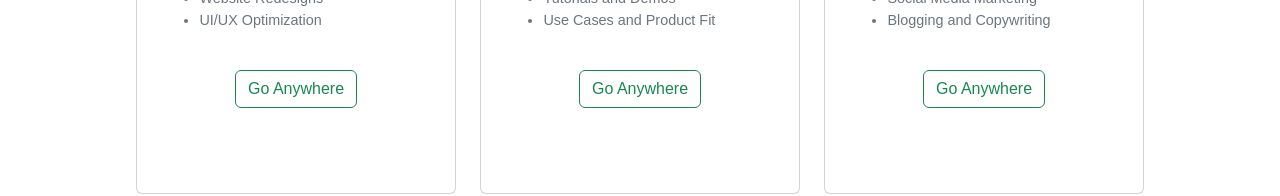
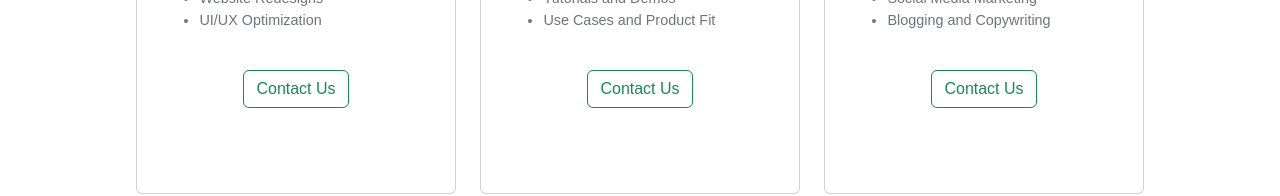
Before and after one commit to bobranalli/3BC, a React (Create React App) app: page / in a window 1280 px wide. Shown: the part 599-795 px from the top of the page. Built offline with nearby package versions, Linux system fonts and the light colour scheme.

Commit message:
Add files via upload

```diff
--- a/src/Cads/CardUI.jsx
+++ b/src/Cads/CardUI.jsx
@@ -3,22 +3,19 @@ import './card-styles.css';
 
 const Card = props => {
     return (
-        <div className = "card text-center">
-            <div className = "overflow">
-                <img src={props.imgsrc} alt="photo of a futuristic hand" className = "card-img-top"/>
+        <div className="card text-center">
+            <div className="overflow">
+                <img src={props.imgsrc} alt="Futuristic hand" className="card-img-top" />
             </div>
-            <div className = "card-body text-dark">
-                <h4 className = "card-title">{props.title}</h4>
-                <p className = "card-text text-secondary">
-                {props.content}
+            <div className="card-body text-dark">
+                <h4 className="card-title">{props.title}</h4>
+                <p className="card-text text-secondary">
+                    {props.content}
                 </p>
-                <a href="#" className = "btn btn-outline-success">Go Anywhere</a>
+                <a href="mailto: robertranalli99@gmail.com" className="btn btn-outline-success">Contact Us</a>
             </div>
 
         </div>
-
-
-
     );
 }
 
```
